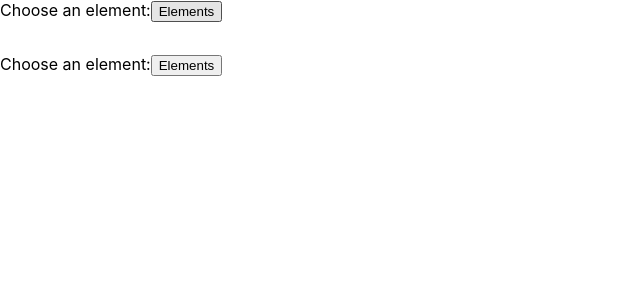
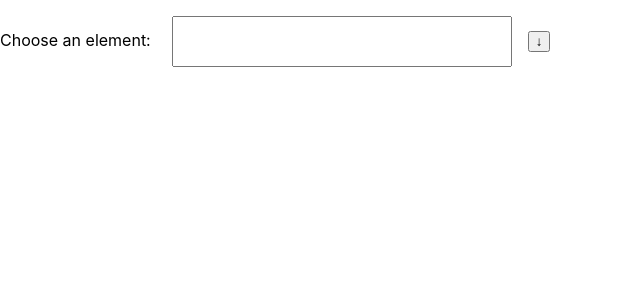
Before and after one commit to Annie-Huang/downshift-examples-2, a React (Create React App) app: page / in a window 1280 px wide. Shown: the top 300 px of the page, without its empty margins (0-640 px from the left). Built offline with nearby package versions, Linux system fonts and the light colour scheme; what starwars-names would draw is missing.

Commit message:
useCombobox Basic Usage <Example5>

```diff
--- a/src/App.js
+++ b/src/App.js
@@ -3,6 +3,7 @@ import Example1 from './components/useSelectHook/Example1';
 import Example2 from './components/DownshiftComponent/Example2';
 import Example3 from './components/useSelectHook/Example3';
 import Example4 from './components/useSelectHook/Example4';
+import Example5 from './components/useCombobox/Example5';
 
 function App() {
   return (
@@ -10,7 +11,8 @@ function App() {
       {/*<Example1 />*/}
       {/*<Example2 />*/}
       {/*<Example3 />*/}
-      <Example4 />
+      {/*<Example4 />*/}
+      <Example5 />
     </div>
   );
 }
--- /dev/null
+++ b/src/components/useCombobox/Example5.jsx
@@ -0,0 +1,58 @@
+import React, { useState } from 'react';
+import { useCombobox } from 'downshift';
+import { items, menuStyles, comboboxStyles } from '../shared';
+
+// useCombobox Basic Usage
+const Example5 = () => {
+  const [inputItems, setInputItems] = useState(items);
+  const {
+    isOpen,
+    getToggleButtonProps,
+    getLabelProps,
+    getMenuProps,
+    getInputProps,
+    getComboboxProps,
+    highlightedIndex,
+    getItemProps,
+  } = useCombobox({
+    items: inputItems,
+    onInputValueChange: ({ inputValue }) => {
+      setInputItems(
+        items.filter((item) =>
+          item.toLowerCase().startsWith(inputValue.toLowerCase())
+        )
+      );
+    },
+  });
+  return (
+    <div>
+      <label {...getLabelProps()}>Choose an element:</label>
+      <div style={comboboxStyles} {...getComboboxProps()}>
+        <input {...getInputProps()} />
+        <button
+          type='button'
+          {...getToggleButtonProps()}
+          aria-label='toggle menu'
+        >
+          &#8595;
+        </button>
+      </div>
+      <ul {...getMenuProps()} style={menuStyles}>
+        {isOpen &&
+          inputItems.map((item, index) => (
+            <li
+              style={
+                highlightedIndex === index ? { backgroundColor: '#bde4ff' } : {}
+              }
+              key={`${item}${index}`}
+              {...getItemProps({ item, index })}
+            >
+              {item}
+            </li>
+          ))}
+      </ul>
+    </div>
+  );
+};
+
+export default Example5;
```
Also changed, not shown: Note.txt.
